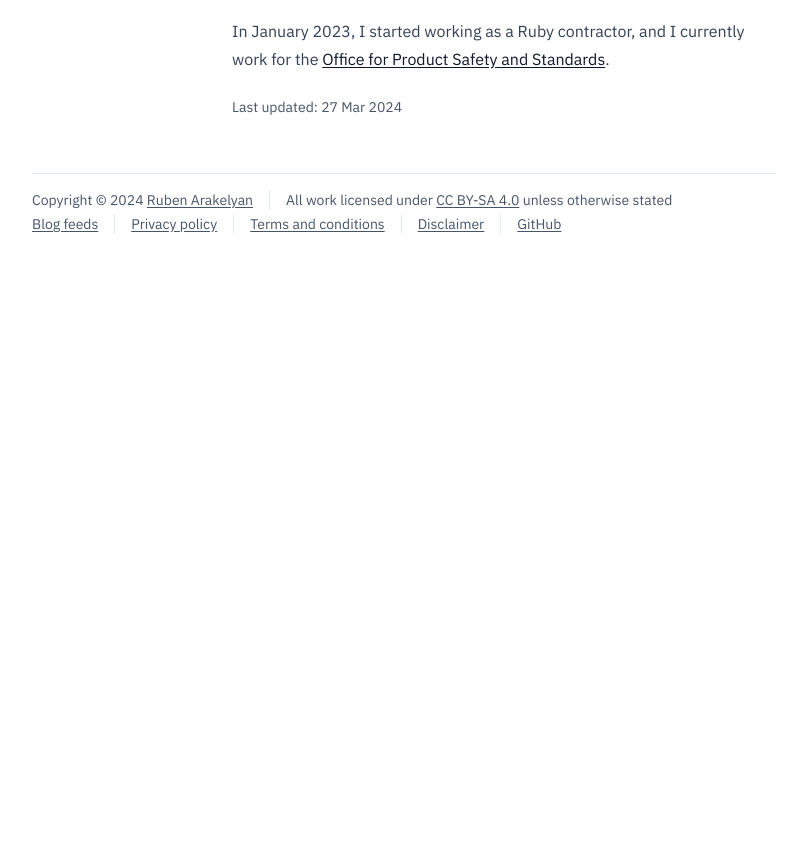
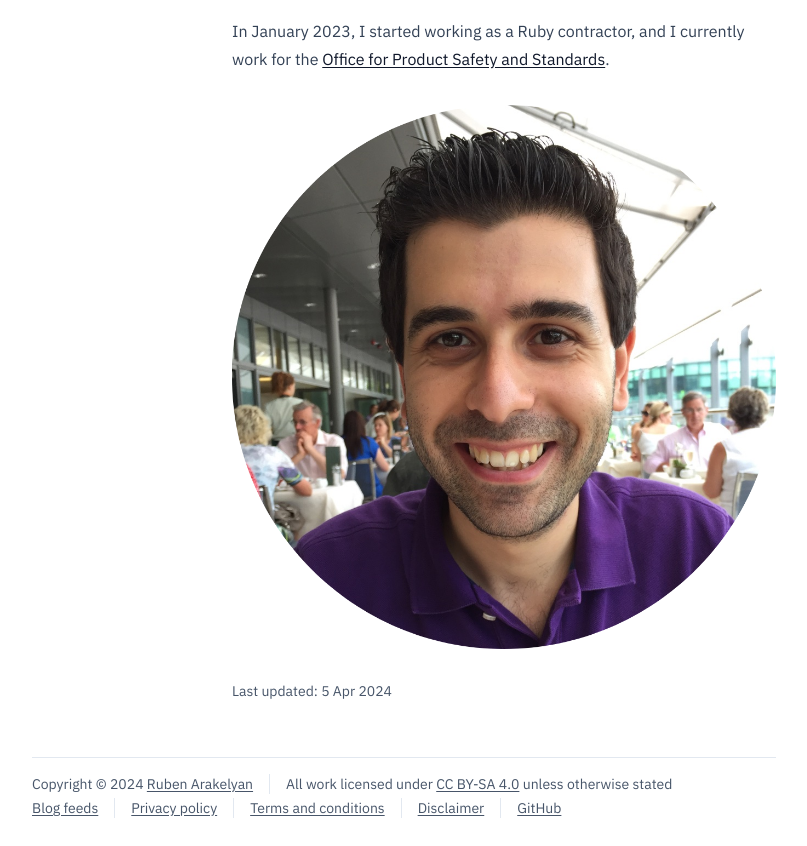
Before and after one commit to rubenarakelyan/wackomenace.co.uk, an Astro site: page /about in a window 1280 px wide. Shown: the part 2047-2893 px from the top of the page, without its empty margins (240-1047 px from the left). Before the commit the page ends 2309 px from the top, so only its background shows below. Built offline with nearby package versions, Linux system fonts and the light colour scheme; Astro itself is replaced by a stand-in of ours; some packages are replaced by stand-ins of ours.

Commit message:
Add photo on about page

```diff
--- a/src/content/info/about.md
+++ b/src/content/info/about.md
@@ -1,7 +1,7 @@
 ---
 title: About me
 description: Everything you need to know about Ruben Arakelyan.
-date: 2024-03-27
+date: 2024-04-05
 ---
 
 I was born in [Wimbledon](https://en.wikipedia.org/wiki/Wimbledon,_London), south London — home of [The Championships](https://en.wikipedia.org/wiki/The_Championships,_Wimbledon) — and lived there for approximately 5 years before moving across the river to [Eastcote](https://en.wikipedia.org/wiki/Eastcote) where I lived, grew up and went to school (where my [year 11 ball](https://web.archive.org/web/20040717231151/http://education.independent.co.uk/news/story.jsp?story=539986) was featured in The Independent).
@@ -31,3 +31,5 @@ In May 2021, we moved to our newly built house, and we bought our first puppy, S
 In November 2022, along with a lot of others, I was made redundant from Hopin, and in December 2022, our daughter Evie was born. I took some involuntary time off to look after her for a few weeks.
 
 In January 2023, I started working as a Ruby contractor, and I currently work for the [Office for Product Safety and Standards](https://www.gov.uk/government/organisations/office-for-product-safety-and-standards).
+
+![Photo of Ruben](/images/ruben.png)
```
Also changed, not shown: public/images/ruben.png (added).
